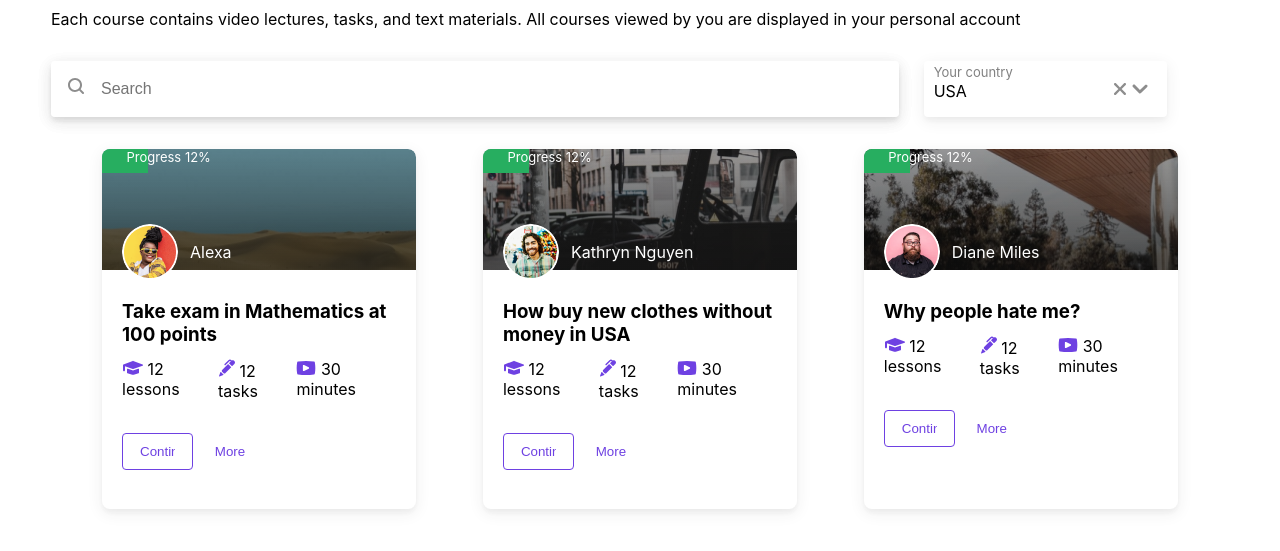
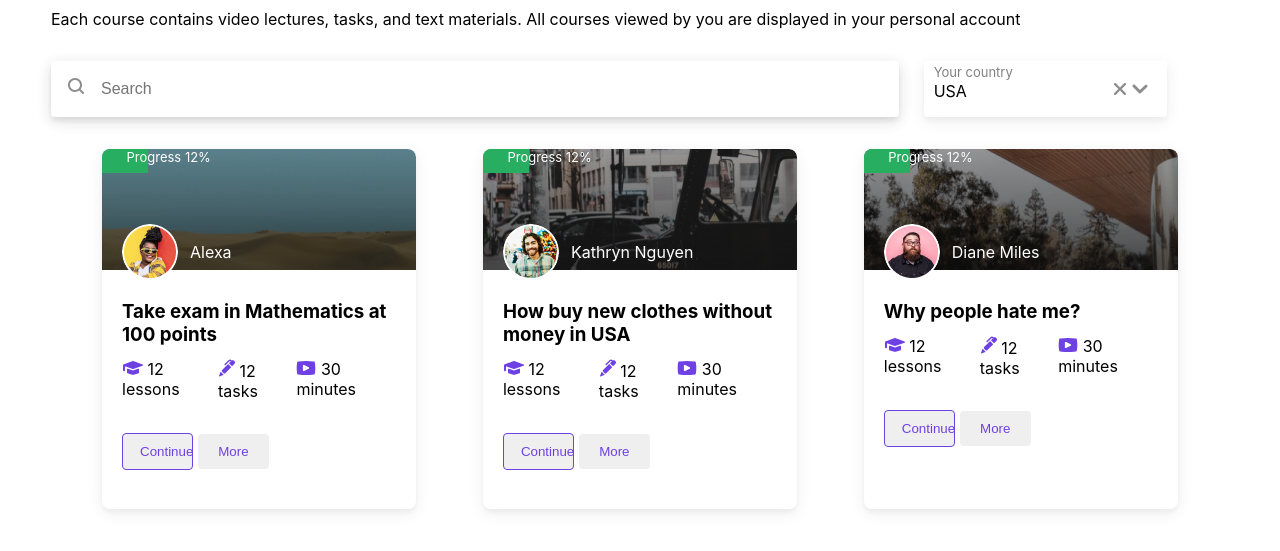
Before and after one commit to lem-anari/course-catalog2, a plain HTML site: page index.html in a window 1280 px wide. Shown: the part 149-700 px from the top of the page. Drawn offline with Linux system fonts and the light colour scheme.

Commit message:
Update index.html

```diff
--- a/index.html
+++ b/index.html
@@ -121,8 +121,8 @@
                                 <span>30 minutes</span>
                             </div>
                         </div>
-                        <input type="text" class="btn" value="Continue">
-                        <input type="text" class="btn btn-more" value = "More">
+                        <input type="button" class="btn" value="Continue">
+                        <input type="button" class="btn btn-more" value = "More">
                     </div>
                 </div>
                 <div class="card-info">
@@ -162,8 +162,8 @@
                                 <span>30 minutes</span>
                             </div>
                         </div>
-                        <input type="text" class="btn" value="Continue">
-                        <input type="text" class="btn btn-more" value = "More">
+                        <input type="button" class="btn" value="Continue">
+                        <input type="button" class="btn btn-more" value = "More">
                     </div>
                 </div>
                 <div class="card-info">
@@ -203,8 +203,8 @@
                                 <span>30 minutes</span>
                             </div>
                         </div>
-                        <input type="text" class="btn" value="Continue">
-                        <input type="text" class="btn btn-more" value = "More">
+                        <input type="button" class="btn" value="Continue">
+                        <input type="button" class="btn btn-more" value = "More">
                     </div>
                 </div>
             </div>
```
